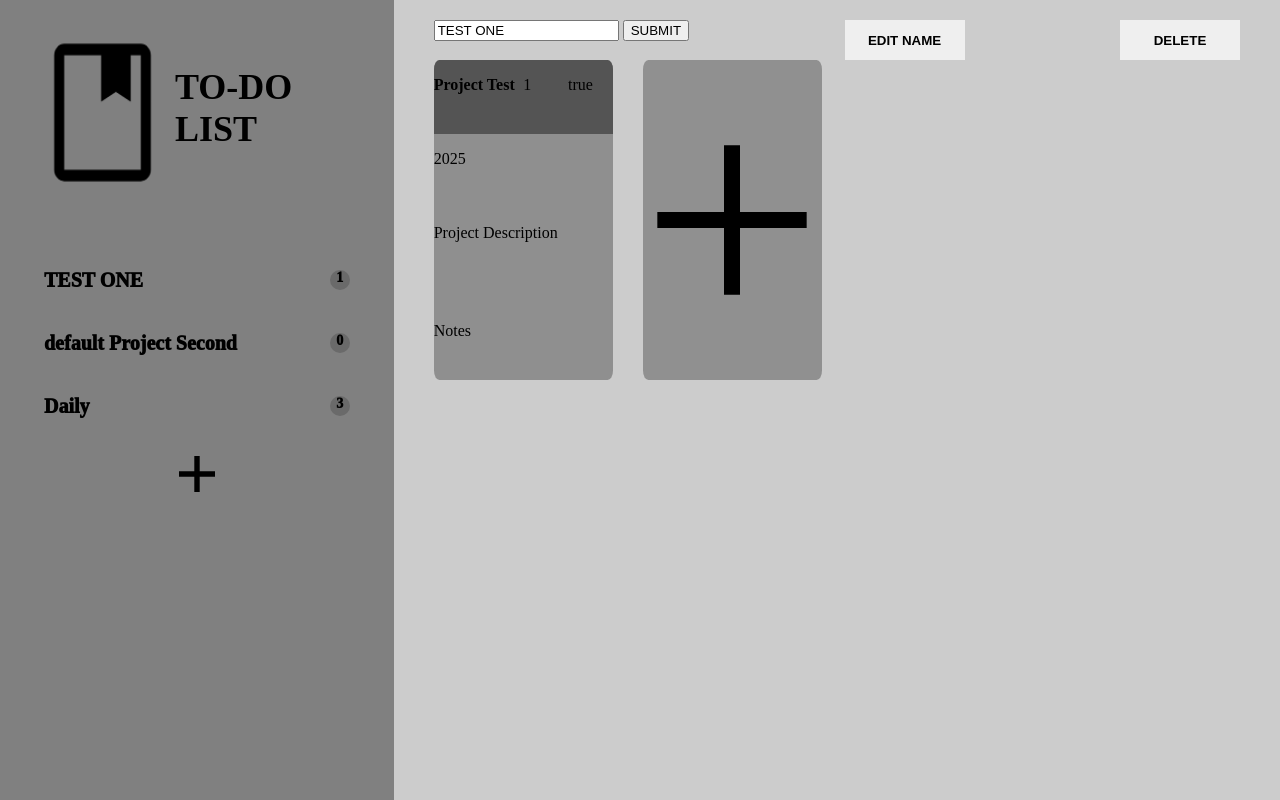
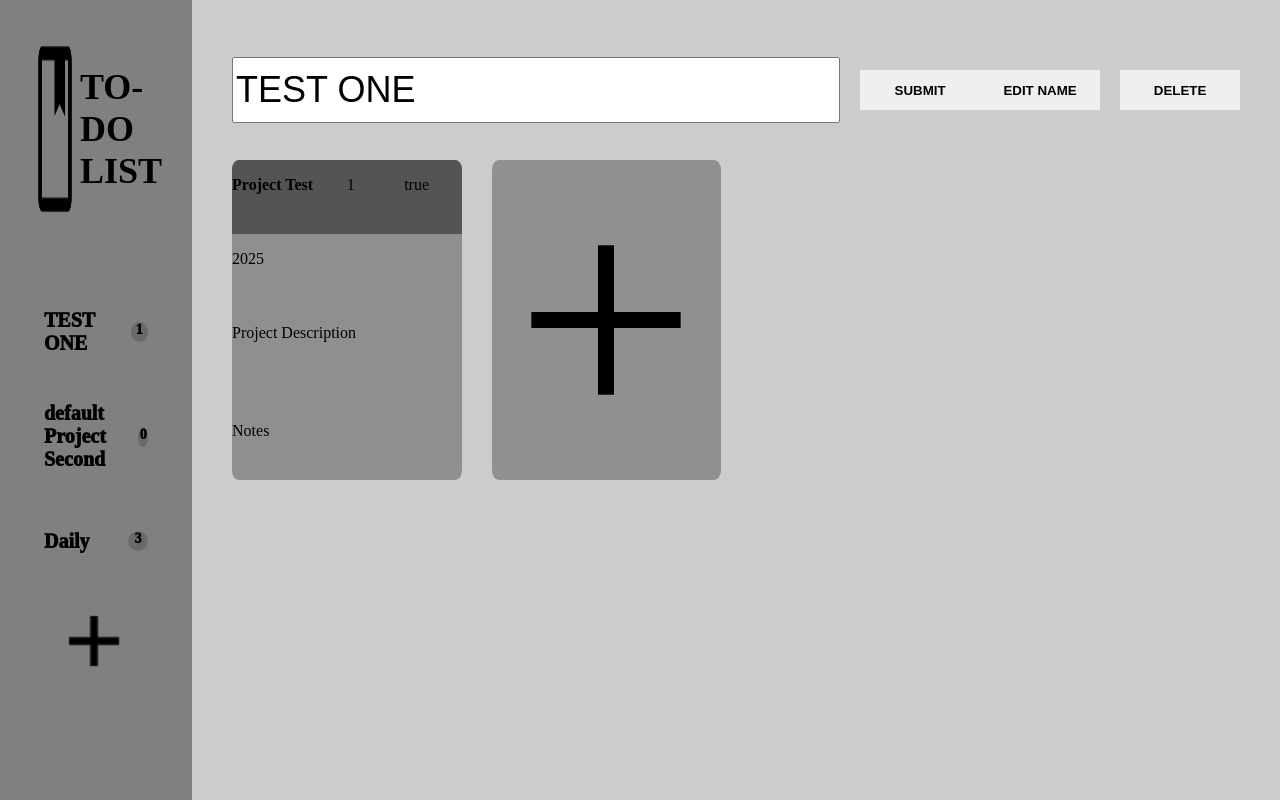
Before and after one commit to Calandda/Todo-list---Practice, a website built with webpack: page src/template.html in a window 1280 px wide. Both pictures are taken after a click on the button "EDIT NAME". Built offline with nearby package versions, Linux system fonts and the light colour scheme.

Commit message:
Adjusted Project List and Header Edit input style

```diff
--- a/src/DOM/dom.js
+++ b/src/DOM/dom.js
@@ -140,7 +140,7 @@ class domChangeObject{
     fillProjectAddButton(project){
         const divAddButton = document.createElement('div');
         const imgAddButton = document.createElement('img');
-        divAddButton.classList.add('divInputCreate','divProjectList');
+        divAddButton.classList.add('divInputCreate','divProjectList','fontMedium');
         imgAddButton.src = smallAddIcon;
         imgAddButton.classList.add('divAddSmall');
         divAddButton.appendChild(imgAddButton);
@@ -157,9 +157,10 @@ class domChangeObject{
         const divCreate = document.createElement('div');
         const inputCreate = document.createElement('input');
         const submitCreate = document.createElement('button');
-        inputCreate.classList.add('inputCreate');
+        inputCreate.classList.add('inputCreate', 'fontMedium');
         divCreate.classList.add('divInputCreate','divProjectList');
         submitCreate.textContent = 'CREATE';
+        submitCreate.classList.add('buttonProject');
         divCreate.appendChild(inputCreate);
         submitCreate.addEventListener("click",(e)=>{
             project.createProject(inputCreate.value);
@@ -181,7 +182,7 @@ class domChangeObject{
         this.buttonDelete.dataset.id = project.id;
         this.buttonEditProjectTitle.addEventListener("click",(e)=>{
             this.sectionProjectHeader.style.display = 'none';
-            formHeaderEdit.style.display = 'block';
+            formHeaderEdit.style.display = 'flex';
         });
     };
     fillTodoListIndividual(projects,PROJECT_INDEX,TODO_INDEX){
--- a/src/style.css
+++ b/src/style.css
@@ -15,6 +15,9 @@
 }
 .fontHeavy{
     font-weight: 700;
+}
+.fontMedium{
+    font-size: 36px;
 }
 
 body{
@@ -65,11 +68,16 @@ nav > p{
 }
 .divProjectList{
     padding: 0px 20px 0px 20px;
-    flex-basis: 10%;
+    flex-basis: 100px;
     font-weight: 1000;
     font-size: 20px;
     display: flex;
     justify-content: space-between;
+    align-content: center;
+}
+.divProjectList > p{
+    justify-self: center;
+    align-self: center;
 }
 .pTodoCount{
     font-size: 14px;
@@ -92,13 +100,19 @@ main{
 .headerProjectTitle{
     display: flex;
     justify-content: space-between;
+    align-content: center;
+    height: 140px;
 }
 h1{
     font-weight: 700;
     font-size: 48px;
 }
-.divButtonProject{
-    align-content: center;
+.inputEditHeader{
+
+}
+.sectionButtonHeaders{
+    display: flex;
+    gap: 20px;
 }
 .buttonProject{
     border-radius: 0;
@@ -139,8 +153,12 @@ h1{
 }
 .divInputCreate{
     display: flex;
-    justify-content: center;
+    justify-content: space-between;
     align-content: center;
+    gap: 20px;
+}
+.divInputCreate > input{
+    width: 70%;
 }
 .divAdd{
     display: flex;
@@ -247,4 +265,13 @@ h1{
 
 #formEditHeader{
     display: none;
+    align-items: center;
+    gap: 20px;
 }
+
+#formEditHeader > input{
+    width: 600px;
+    height: 60px;
+}
+#formEditHeader > button{
+}
--- a/src/template.html
+++ b/src/template.html
@@ -18,17 +18,17 @@
             <header class = 'headerProjectTitle'>
                 <h1>PLACEHOLDER</h1>
                 <form id = 'formEditHeader'>
-                    <input name="inputHeaderTitle" class = 'inputHeaderTitle'></input>
-                    <button class = 'buttonHeaderEditSubmit'>SUBMIT</input>
+                    <input name="inputHeaderTitle" class = 'inputHeaderTitle fontMedium'></input>
+                    <button class = 'buttonHeaderEditSubmit buttonProject fontHeavy'>SUBMIT</button>
                 </form>
-                <div class = 'divButtonProject'>
+                <section class = 'sectionButtonHeaders'>
                     <button class = 'buttonEditProjectTitle buttonProject fontHeavy'>
                         EDIT NAME
                     </button>
                     <button class = 'buttonDelete buttonProject fontHeavy'>
                         DELETE
                     </button>
-                </div>
+                </section>
             </header>
             <section class = 'sectionTodo'>
 
```
